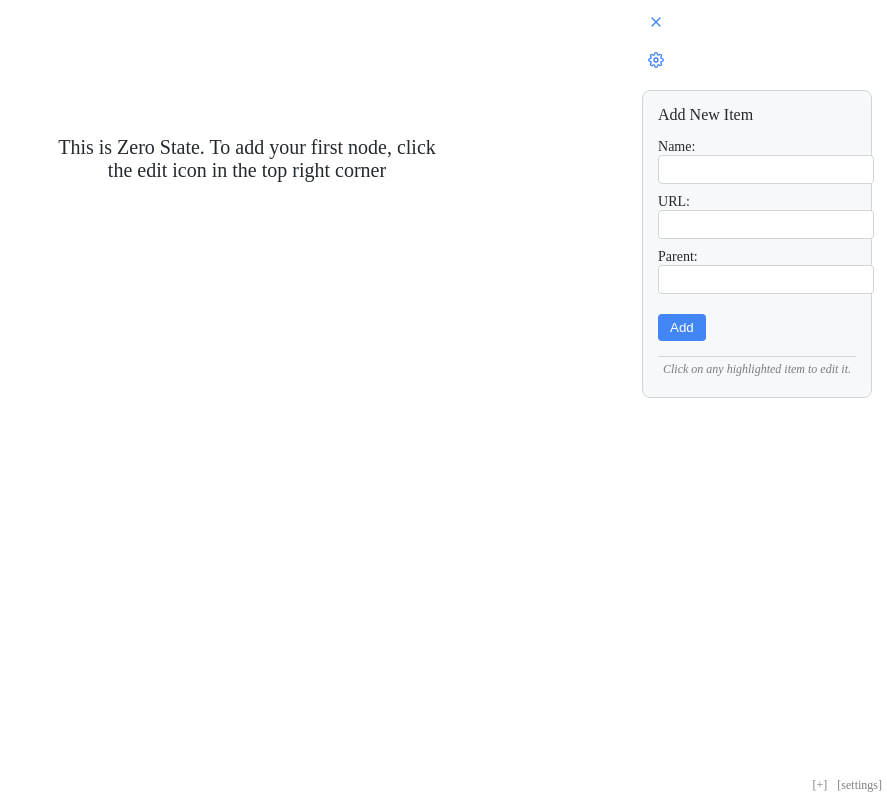
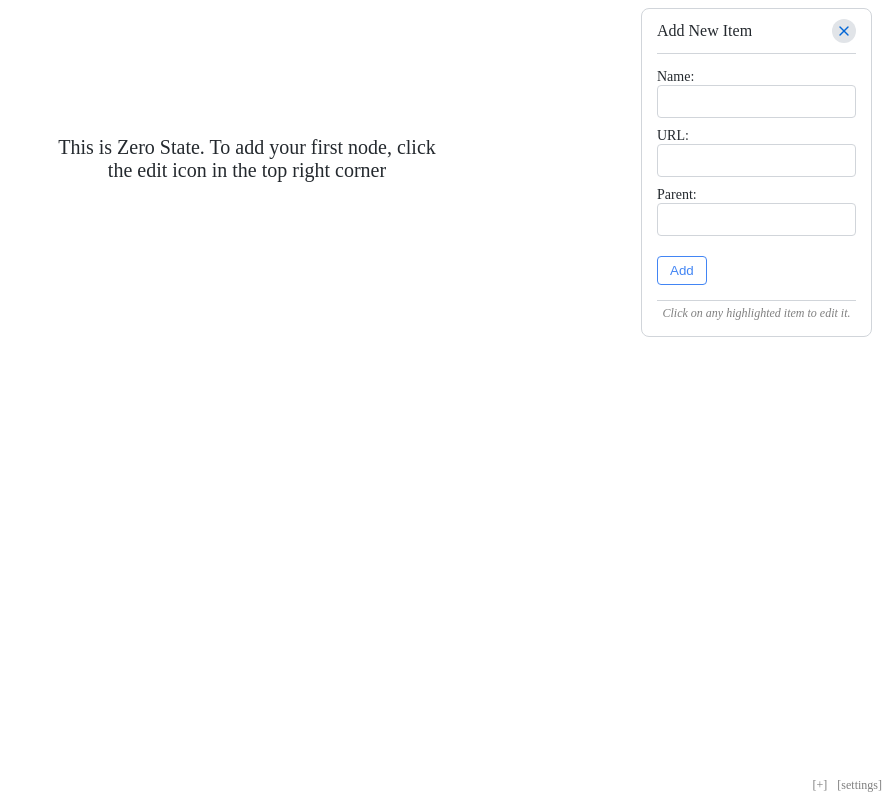
Before and after one commit to nmai/zero-state, a website with bundled scripts: page static/index.html in a window 1280 px wide. Both pictures are taken after a click on the link 1251 px from the left and 22 px from the top of the page. Shown: the whole page, without its empty margins (393-1280 px from the left). Built offline with nearby package versions, Linux system fonts and the light colour scheme; some packages are replaced by stand-ins of ours.

Commit message:
chore: clean up edit form

```diff
--- a/static/css/custom.css
+++ b/static/css/custom.css
@@ -406,14 +406,27 @@ a {
   color: var(--primary-button-color);
 }
 
+/* Button group behavior in edit mode */
+.row-side-panel .button-group {
+  display: flex;
+  flex-direction: column;
+  gap: 10px;
+  margin-bottom: 16px;
+}
+
+.row-side-panel .button-group.hidden-in-edit-mode {
+  display: none;
+}
+
 /* Form styling */
 #newlink-form {
-  padding: 15px;
+  padding: 10px 15px;
   border: 1px solid var(--border-color);
   border-radius: 8px;
-  background-color: var(--secondary-bg-color);
+  background-color: transparent;
   margin-bottom: 20px;
   animation: fadeInUp 0.3s ease-out;
+  max-width: 320px;
 }
 
 .form-header {
@@ -421,6 +434,27 @@ a {
   font-weight: 500;
   margin-bottom: 15px;
   color: var(--text-color);
+  display: flex;
+  justify-content: space-between;
+  align-items: center;
+  padding-bottom: 10px;
+  border-bottom: 1px solid var(--border-color);
+}
+
+.close-form-btn {
+  display: flex;
+  align-items: center;
+  justify-content: center;
+  width: 24px;
+  height: 24px;
+  border-radius: 50%;
+  background-color: var(--hover-bg-color);
+  transition: background-color 0.2s, transform 0.1s;
+}
+
+.close-form-btn:hover {
+  background-color: var(--border-color);
+  transform: translateY(-1px);
 }
 
 .form-actions {
@@ -431,12 +465,13 @@ a {
 
 #newlink-form input[type="text"] {
   width: 100%;
-  padding: 6px 8px;
+  padding: 8px 10px;
   border: 1px solid var(--border-color);
   border-radius: 4px;
   margin-bottom: 10px;
   background-color: var(--background-color);
   color: var(--text-color);
+  box-sizing: border-box;
 }
 
 #newlink-form input[type="submit"],
@@ -449,12 +484,15 @@ a {
 }
 
 #newlink-form input[type="submit"] {
-  background-color: var(--primary-button-color);
-  color: white;
+  background-color: transparent;
+  color: var(--primary-button-color);
+  border: 1px solid var(--primary-button-color);
+  font-weight: 500;
 }
 
 #newlink-form input[type="submit"]:hover {
-  background-color: var(--primary-button-hover-color);
+  background-color: rgba(66, 133, 244, 0.1);
+  color: var(--primary-button-hover-color);
 }
 
 #newlink-form input[type="button"] {
--- a/ts/app.ts
+++ b/ts/app.ts
@@ -677,7 +677,17 @@ class UiComponents {
       onsubmit: handleSubmit
     },
       div({ class: "form-header" },
-        () => isEditing() ? "Edit Item" : "Add New Item"
+        () => isEditing() ? "Edit Item" : "Add New Item",
+        a({
+          href: "#",
+          class: "close-form-btn",
+          onclick: (e: Event) => {
+            e.preventDefault();
+            state.editMode.val = false;
+            state.editingNode.val = null;
+          },
+          innerHTML: ICONS.CLOSE
+        })
       ),
 
       label({ for: "newlink-name" }, "Name:"), br(),
@@ -742,14 +752,12 @@ class UiComponents {
     return a({
       id: "toggle-form-btn",
       href: "#",
+      class: () => state.editMode.val ? DOM_CLASSES.DISPLAY_NONE : "",
       onclick: (e: Event) => {
         e.preventDefault();
-        const newEditMode = !state.editMode.val;
-        state.editMode.val = newEditMode;
-
-        // If turning off edit mode, clear editing state
-        if (!newEditMode) {
-          state.editingNode.val = null;
+        // Only enable edit mode, don't disable (that's now handled by the close button)
+        if (!state.editMode.val) {
+          state.editMode.val = true;
         }
 
         // Close settings mode if open
@@ -757,7 +765,7 @@ class UiComponents {
           state.settingsMode.val = false;
         }
       },
-      innerHTML: () => state.editMode.val ? ICONS.CLOSE : ICONS.EDIT
+      innerHTML: ICONS.EDIT
     });
   }
 
@@ -765,6 +773,7 @@ class UiComponents {
     return a({
       id: "settings-btn",
       href: "#",
+      class: () => state.editMode.val ? DOM_CLASSES.DISPLAY_NONE : "",
       onclick: (e: Event) => {
         e.preventDefault();
         state.settingsMode.val = !state.settingsMode.val;
@@ -927,7 +936,9 @@ class UiComponents {
   static renderSidePanel() {
     return div({ class: "row row-side-panel" },
       div({ class: "col" },
-        div({ class: DOM_CLASSES.BUTTON_GROUP },
+        div({
+          class: () => `${DOM_CLASSES.BUTTON_GROUP} ${state.editMode.val ? 'hidden-in-edit-mode' : ''}`
+        },
           this.renderToggleButton(),
           this.renderSettingsButton()
         ),
```
